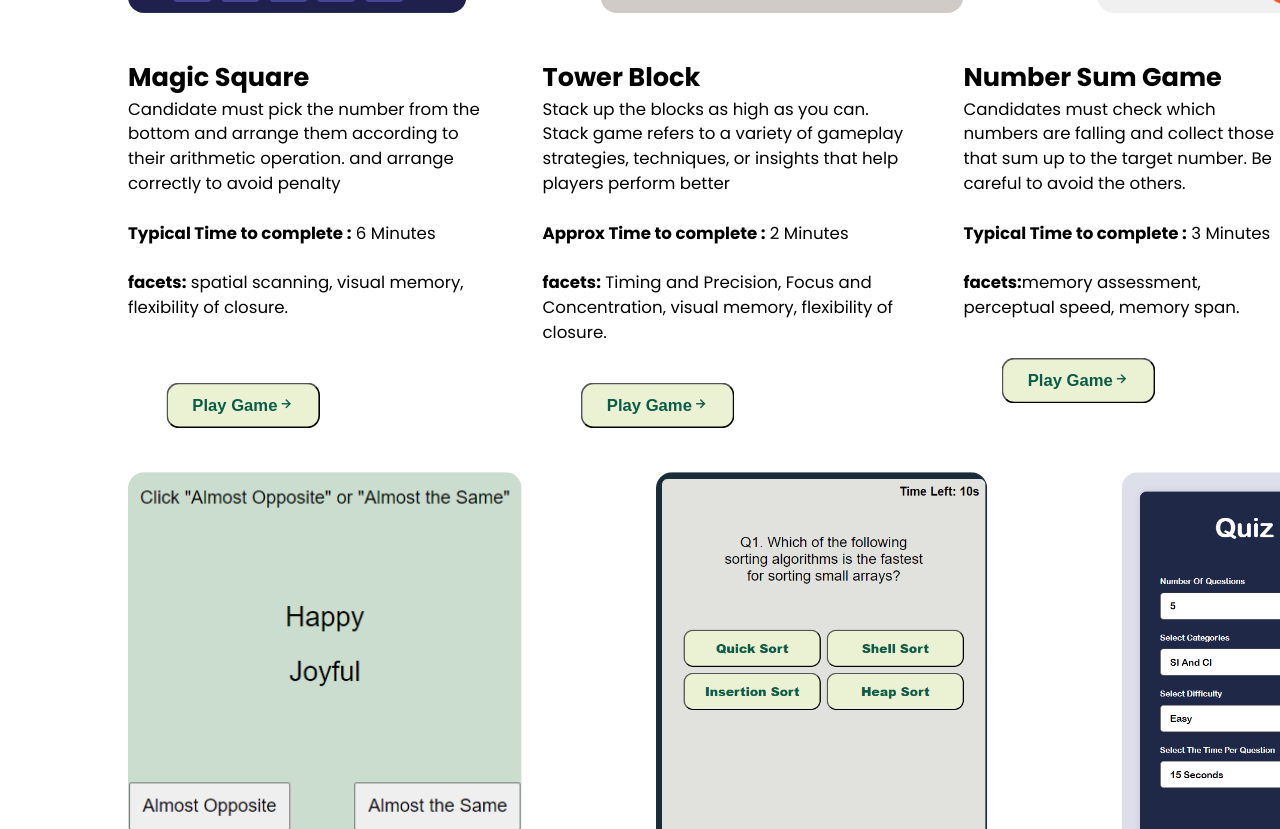
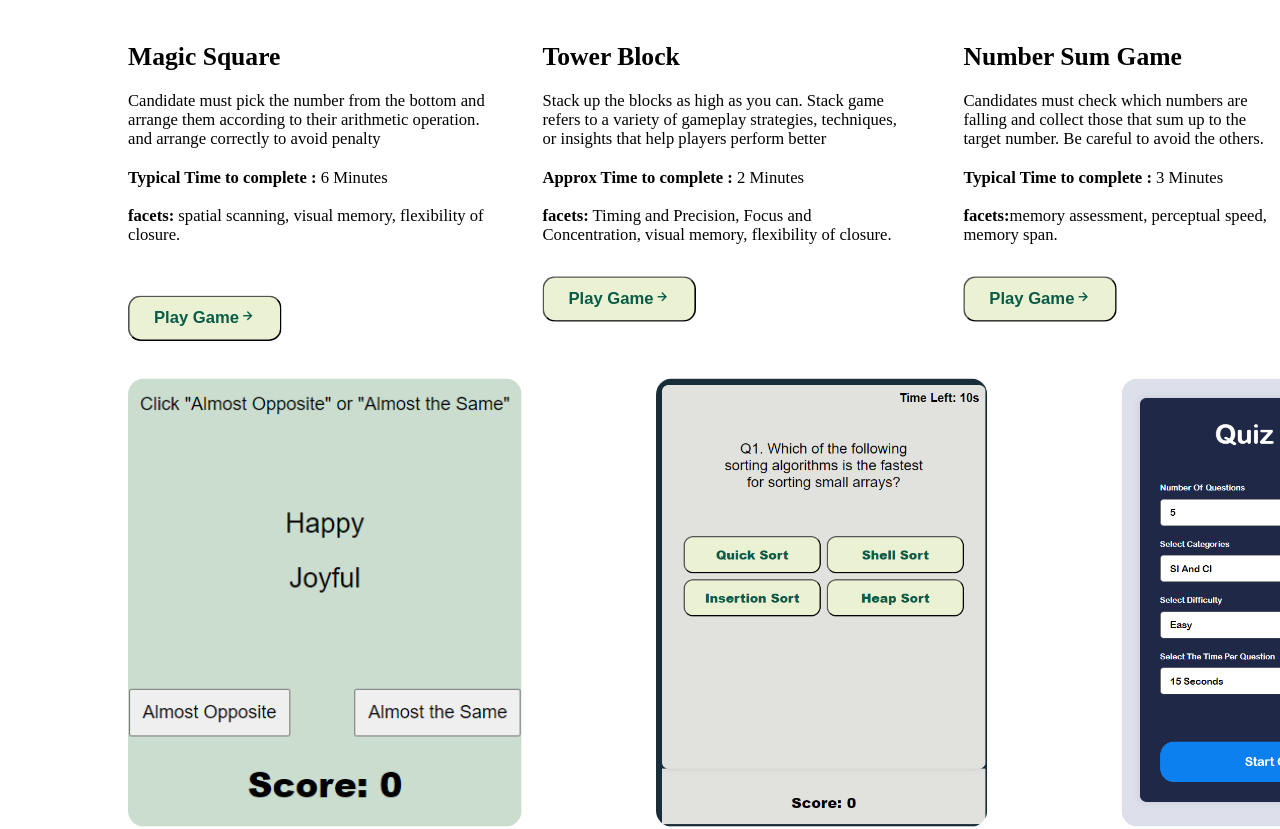
Before and after one commit to shashikantchaubey/GAPP-Gamified-Assessment-Practise-Platform, a plain HTML site: page index.html in a window 1280 px wide. Shown: the part 1839-2668 px from the top of the page. Drawn offline with nearby package versions, Linux system fonts and the light colour scheme.

Commit message:
Update style.css

```diff
--- a/style.css
+++ b/style.css
@@ -22,6 +22,11 @@
   --lightTwo: #e7e3e3;
 }
 
+html {
+  scroll-behavior: smooth;
+}
+
+
 *,
 *::before,
 *::after {
@@ -31,7 +36,7 @@
 }
 
 body {
-  font-family: "Poppins", sans-serif;
+  font-family: 'Times New Roman', Times, serif;
   scroll-behavior: smooth;
 
   transform: scale(0.8);
@@ -117,9 +122,11 @@ header .container {
 .links a {
   color: var(--lightTwo);
   margin-left: 4.5rem;
+
+
   display: inline-block;
   transition: 0.3s;
-  font-size: 1.2rem;
+  font-size: 1.5rem;
 }
 
 .links a:hover {
@@ -220,11 +227,11 @@ header .container {
   color: var(--lightOne);
   text-align: justify;
   text-justify:auto;
-  font-size: 1.2rem;
+  font-size: 1.4rem;
   margin: 1.9rem 0 2.5rem;
   max-width: 600px;
   line-height: 1.5;
-  font-family: "Noto Serif", serif;
+  /* font-family: "Noto Serif", serif; */
   font-optical-sizing: auto;
   font-weight: 800;
   font-style: normal;
@@ -477,7 +484,6 @@ header .container {
   color: wheat;
 }
 
-
 .assessment-overview{
   font-family: Arial, sans-serif;
 
@@ -535,7 +541,6 @@ header .container {
   /* border-style: hidden; */
   border-color: #d3d5b5;
   border-radius: 60% ;
-
 }
 
 .feature-item p {
@@ -561,8 +566,6 @@ header .container {
   background-color: #ffffff;
   padding-left: 10rem;
   height: 100%;
-
-
 }
 
 .serv-head{
@@ -602,8 +605,6 @@ header .container {
   width: 35rem;
   /* object-fit: cover; */
   transition: .5s ease;
-
-
 }
 .p5{
   width: 2rem;
@@ -619,6 +620,10 @@ header .container {
   /* border-style: dotted; */
   width:35rem
 
+}
+
+.product-desc h1{
+  margin-bottom: 1.5rem;
 }
 .product-desc p{
   font-size: 1.3rem;
@@ -636,11 +641,7 @@ header .container {
   /* border-style: dotted; */
   width:35rem;
   padding-left: 4.5rem;
-
-
 }
-
-
 
 .play-btn{
   display: flex;
@@ -648,7 +649,7 @@ header .container {
   width: 20rem;
   height: 2.5rem;
   /* padding-top: 3rem; */
-  padding:3rem;
+  padding:2.5rem 0 2.5rem 0;
   margin-bottom:4rem
 }
 .bt10{
@@ -671,7 +672,6 @@ header .container {
   color: #EAF2D3;
   cursor: pointer;
 }
-
 
 .GBT-based{
   display: flex;
@@ -706,9 +706,6 @@ header .container {
   font-style: normal;
 }
 
-
-
-
 .sub-head{
   padding-left:32%;
   font-size: 1.5rem;
@@ -730,7 +727,6 @@ header .container {
   display: flex;
   max-width: 50%;
 }
-
 
 section{
    background-color:rgb(43, 58, 142) ;
@@ -774,13 +770,10 @@ textarea{
   margin-top: 2rem;
 }
 
-
-
 #cont{
   background-color: #e7e3e3;
   text-align: center;
   padding:20px 0 10px 0;
-
 
 }
 
@@ -789,9 +782,6 @@ textarea{
   height: 2.8rem;
   width: 8.2rem;
 }
-
-
-
 
 @media only screen and(max-width:870px){
   .contact{
```
